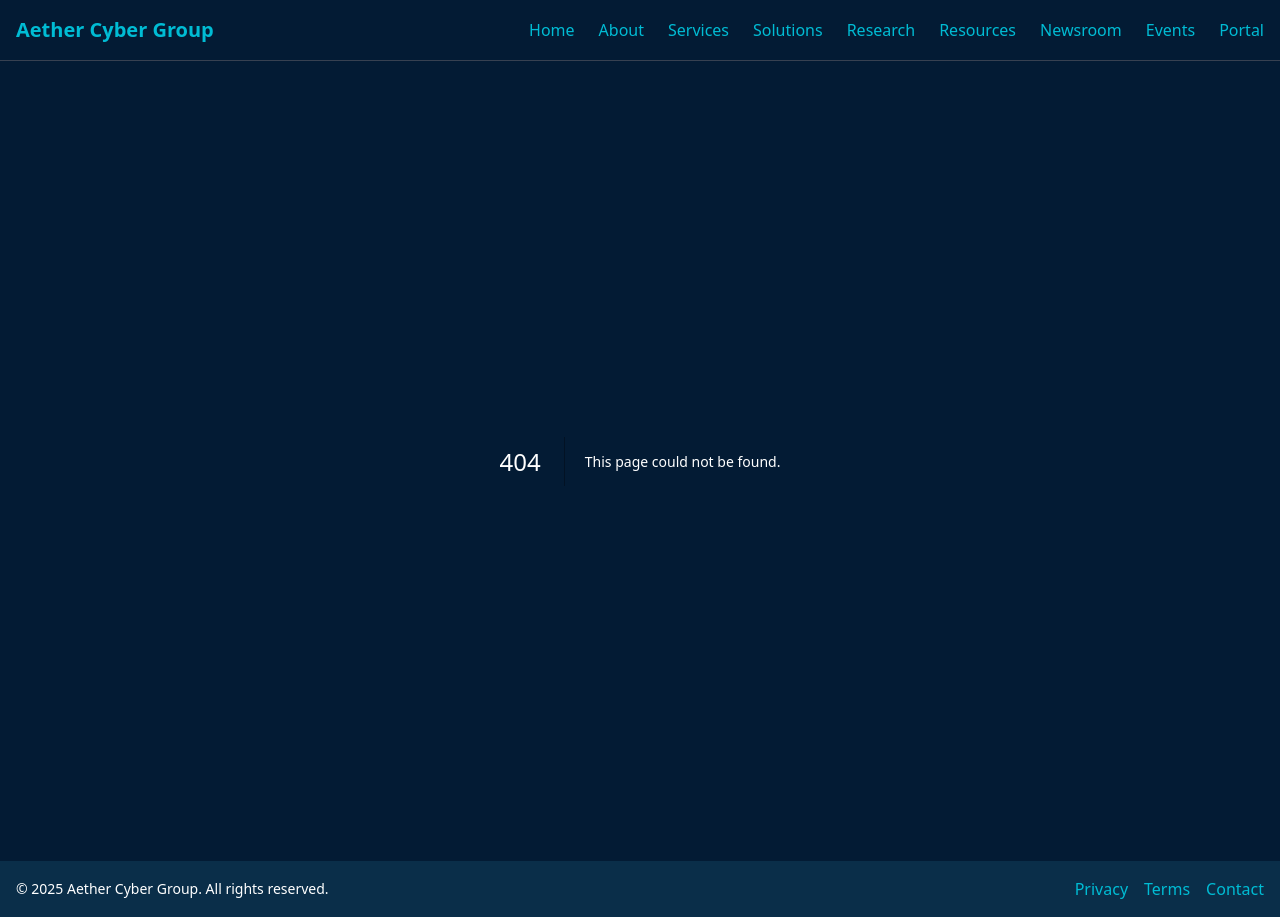
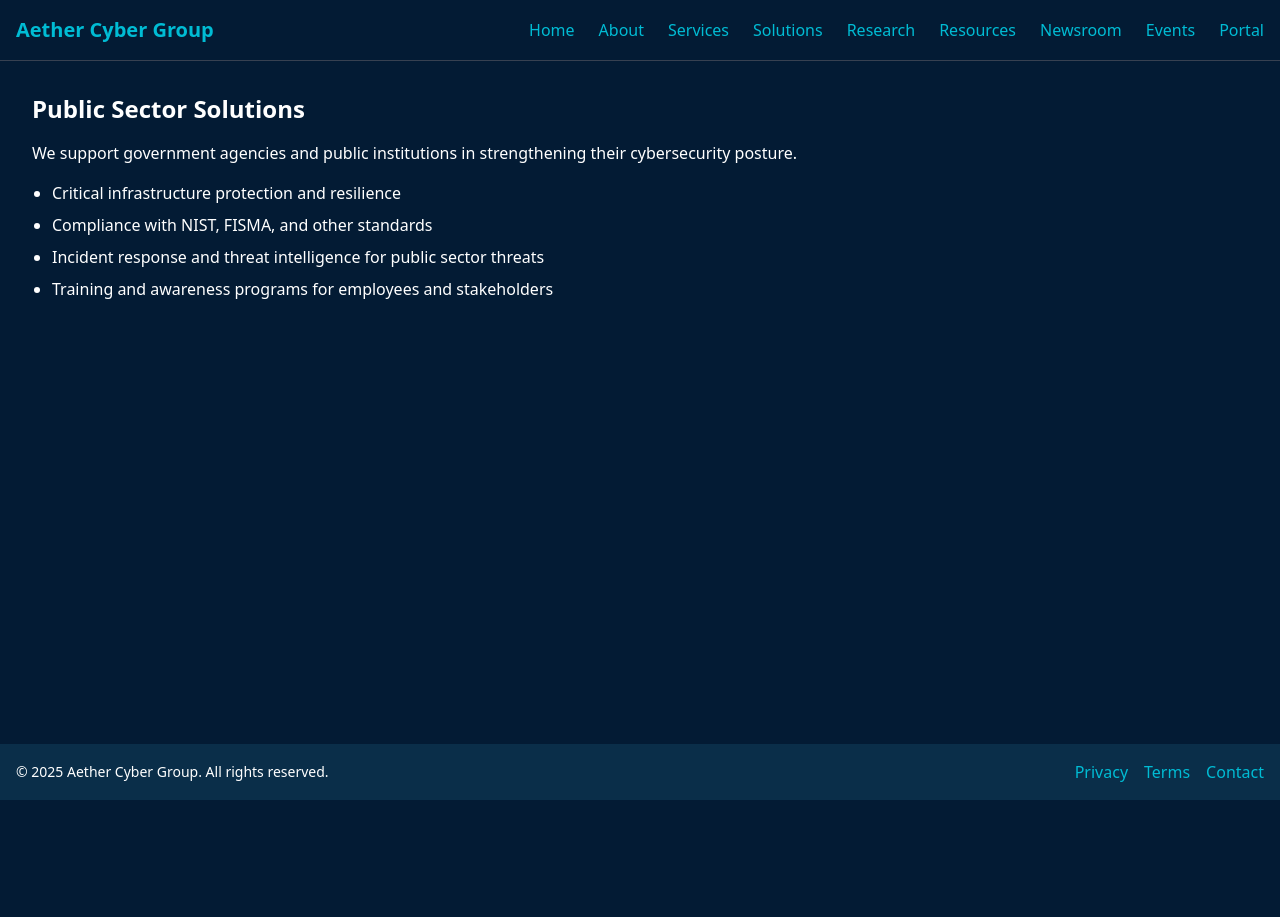
Before and after one commit to aethercybergroup/aethercybergroup.github.io, a Next.js app: page /solutions/public-sector in a window 1280 px wide. Before the commit this address had no page. After the commit the page ends 800 px from the top, so only its background shows below. Built offline with nearby package versions, Linux system fonts and the light colour scheme.

Commit message:
Create page.tsx

```diff
--- /dev/null
+++ b/app/solutions/public-sector/page.tsx
@@ -0,0 +1,16 @@
+export default function PublicSectorPage() {
+  return (
+    <section className="p-8 space-y-4">
+      <h1 className="text-2xl font-bold">Public Sector Solutions</h1>
+      <p>
+        We support government agencies and public institutions in strengthening their cybersecurity posture.
+      </p>
+      <ul className="list-disc pl-5 space-y-2">
+        <li>Critical infrastructure protection and resilience</li>
+        <li>Compliance with NIST, FISMA, and other standards</li>
+        <li>Incident response and threat intelligence for public sector threats</li>
+        <li>Training and awareness programs for employees and stakeholders</li>
+      </ul>
+    </section>
+  );
+}
```
